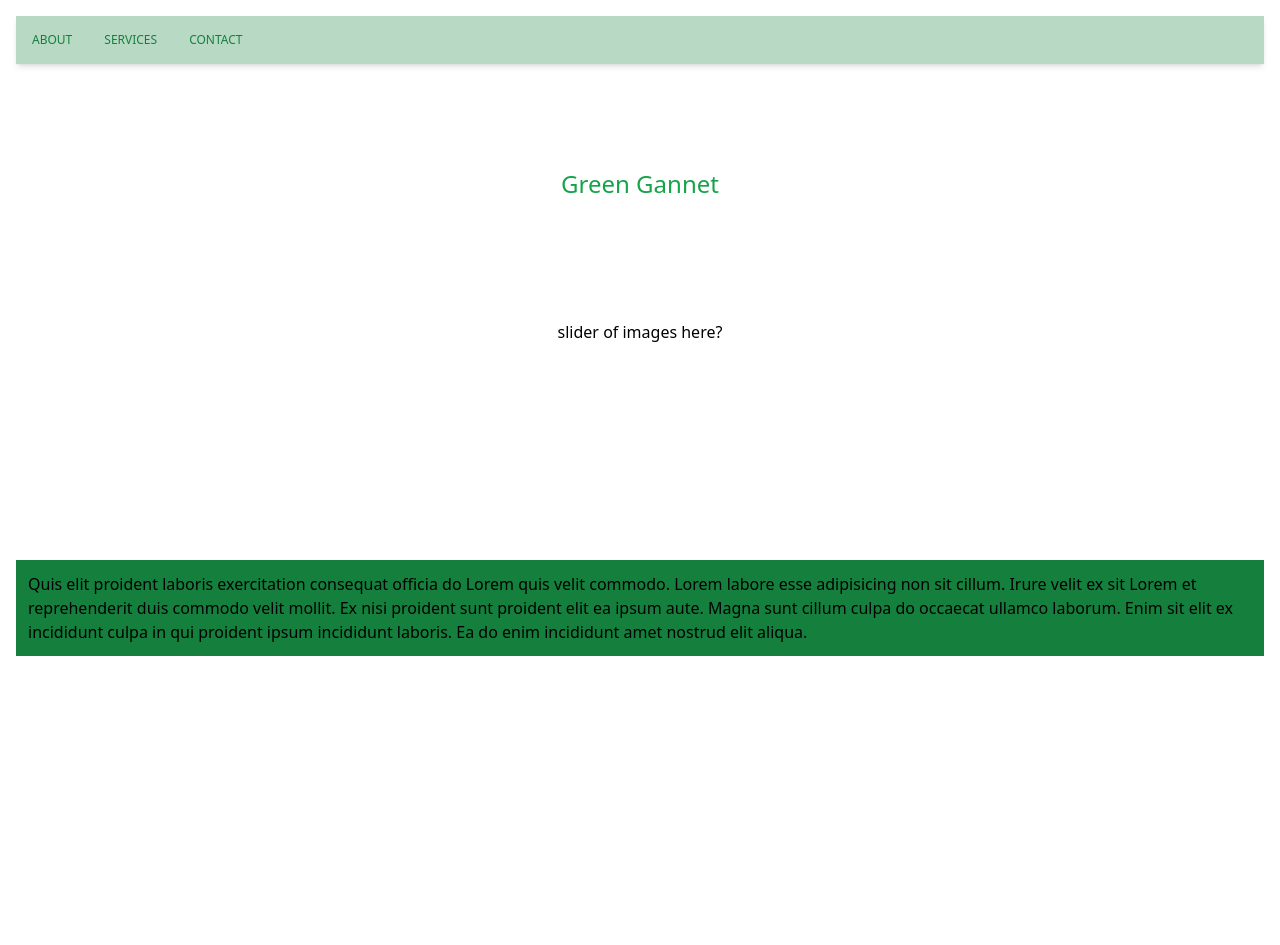
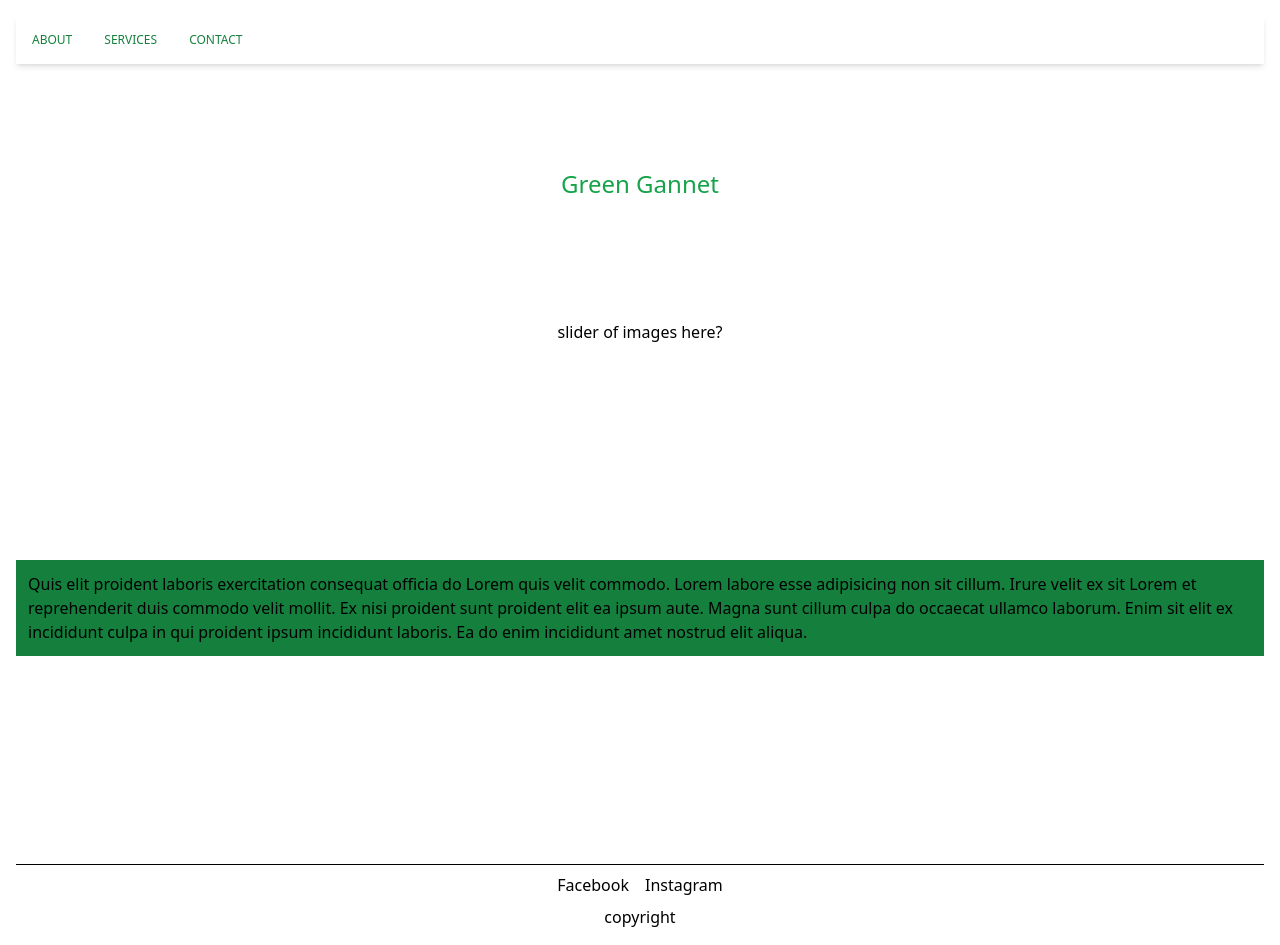
Before and after one commit to katy-evans/gg, a Next.js app: page / in a window 1280 px wide. Before the commit the page ends 800 px from the top, so only its background shows below. Built offline with nearby package versions, Linux system fonts and the light colour scheme.

Commit message:
starting work on footer

```diff
--- /dev/null
+++ b/components/Footer/index.js
@@ -0,0 +1,17 @@
+import React from 'react'
+
+const Footer = () => {
+  return (
+    <div className="bg-white border-t border-black">
+
+        <ul className="flex flex-wrap space-x-4 justify-center items-center p-2">
+          <li>Facebook</li>
+          <li>Instagram</li>
+        </ul>
+
+        <div className="flex justify-center items-center">copyright</div>
+    </div>
+  );
+}
+
+export default Footer
--- a/components/Layout/index.js
+++ b/components/Layout/index.js
@@ -1,11 +1,13 @@
 import React from "react";
 import Nav from "../Nav";
+import Footer from "../Footer";
 
 const Layout = (props) => {
   return (
     <div className="m-4">
       <Nav />
-      {props.children}
+      <div className="h-screen">{props.children}</div>
+      <Footer />
     </div>
   );
 };
--- a/components/Nav/index.js
+++ b/components/Nav/index.js
@@ -11,7 +11,7 @@ const handleClick = () => {
 
   return (
     <>
-      <nav className="sticky md:flex md:items-center mx-auto md:justify-between backdrop-blur-sm h-12 md:sticky top-0 bg-green-700/30 shadow-md">
+      <nav className="sticky md:flex md:items-center mx-auto md:justify-between backdrop-blur-sm h-12 md:sticky top-0 shadow-md">
         {/* <button className="flex items-center text-green-500 p-2 hover:text-green-700 transition duration-500 ease-in-out">
           logo
         </button> */}
@@ -41,7 +41,7 @@ const handleClick = () => {
             active ? "" : "hidden"
           } mx-auto md:inline-flex md:flex-grow md:w-auto`}
         >
-          <ul className="md:flex uppercase text-xs justify-evenly items-center  md:static  md:w-auto opacity-100 transition-all ease-in duration-500 text-green-700 bg-white md:bg-green-700/0 py-2 h-screen">
+          <ul className="md:flex uppercase text-xs justify-evenly items-center  md:static  md:w-auto opacity-100 transition-all ease-in duration-500 text-green-700 bg-white py-2 h-screen md:h-auto text-center">
             <li className="mx-4 my-6 md:my-0">
               <Link href="/about">
                 <a className="hover:font-bold">About</a>
```
